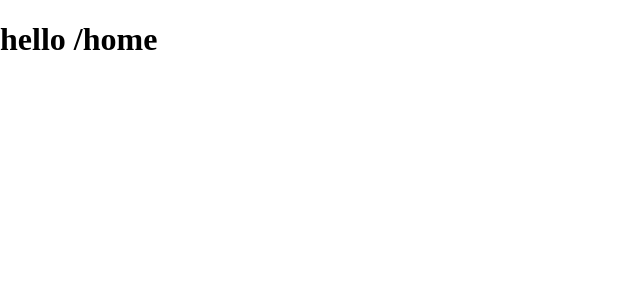
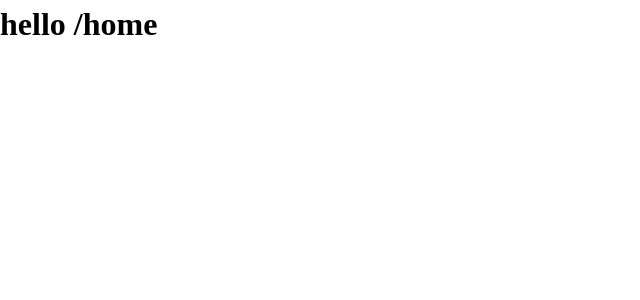
Before and after one commit to aehrfbszer/my-react-template, a React (Vite) app: page /home in a window 1280 px wide. Shown: the top 300 px of the page, without its empty margins (0-640 px from the left). Built offline with nearby package versions, Linux system fonts and the light colour scheme.

Commit message:
feat: reset global css

```diff
--- a/src/index.css
+++ b/src/index.css
@@ -1,20 +1,71 @@
 @layer {
+  * {
+    /*删除默认边距*/
+    margin: 0;
+  }
+
   body {
     width: 100dvw;
     height: 100dvh;
     overflow: hidden;
     padding: 0;
     margin: 0;
+    /*改善文本渲染(该属性仅适用于 macOS?)*/
+    -webkit-font-smoothing: antialiased;
 
     /*防止margin塌陷，overflow没有用*/
     display: grid;
     grid-template-rows: 1fr;
     grid-template-columns: 1fr;
+
     #root {
       /*同理，防margin塌陷*/
       display: flex;
       flex-direction: column;
       overflow: auto;
+
+      /*根据Web内容无障碍指南 (WCAG) 行高：一般的情况下标题用1.2 ，段落至少用1.5*/
+      line-height: 1.5;
+
+      /*该isolation属性允许我们创建一个新的堆叠上下文，而无需设置z-index(有点麻烦，详细的用处自己搜索)*/
+      isolation: isolate;
     }
   }
+
+  img,
+  picture,
+  video,
+  canvas,
+  svg {
+    /*禁止display为行内元素，行内元素会受line-height影响，会有边距(line-height带来的)*/
+    display: block;
+    /*大多数块级元素会自动增大/缩小以适应其父级，但诸如媒体元素则<img>比较特殊*/
+    /*这样做是为了防止大图像溢出（如果将它们放置在宽度不足以容纳它们的容器中）。*/
+    /*由于max-width会覆盖width，写了width:120%会不生效，下面这一条所以先禁止*/
+    /*max-width: 100%;*/
+  }
+
+  p {
+    /*算法会尝试使每行文本的长度大致相同。使两行内容看起来更加平衡。(balance、pretty效果相同，pretty更耗性能)*/
+    text-wrap: pretty;
+  }
+  h1,
+  h2,
+  h3,
+  h4,
+  h5,
+  h6 {
+    /*算法会尝试使每行文本的长度大致相同。使两行内容看起来更加平衡。(balance、pretty效果相同，pretty更耗性能)*/
+    text-wrap: balance;
+  }
+
+  /*默认情况下，按钮和输入框不会从其父元素继承排版样式。相反，它们有自己奇怪的样式。*/
+  input,
+  button,
+  textarea,
+  select {
+    /*font是如font-size、font-weight和font-family等的简写*/
+    /*inherit继承父元素样式*/
+    font: inherit;
+  }
 }
```
